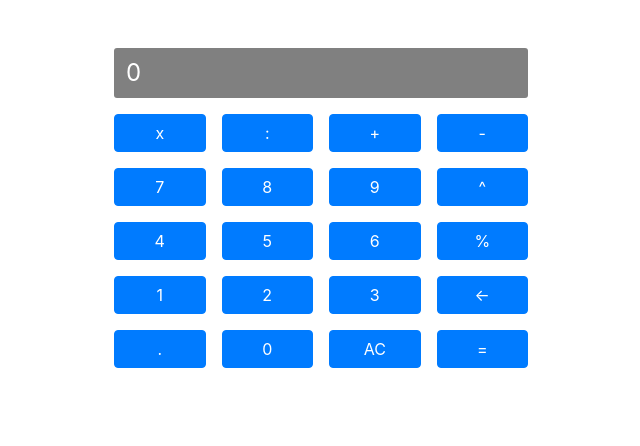
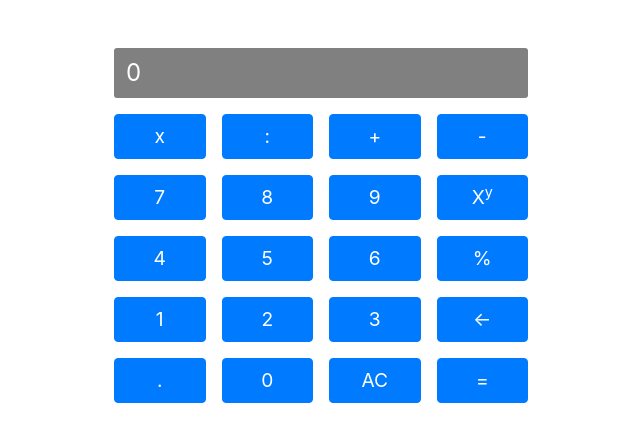
Before and after one commit to AnangM/Exercise2, a plain HTML site: page index.html in a window 1280 px wide. Shown: the whole page, without its empty margins (319-959 px from the left). Drawn offline with nearby package versions, Linux system fonts and the light colour scheme.

Commit message:
another fix

```diff
--- a/css/style.css
+++ b/css/style.css
@@ -6,6 +6,8 @@
 
 .btn{
     width: 100% !important;
+    height: 45px;
+    font-size: 1.2em;
 }
 .col{
     padding: 0.5em;
--- a/index.html
+++ b/index.html
@@ -29,7 +29,7 @@
                                         <div class="col"><button class="btn btn-primary">7</button></div>
                                         <div class="col"><button class="btn btn-primary">8</button></div>
                                         <div class="col"><button class="btn btn-primary">9</button></div>
-                                        <div class="col"><button class="btn btn-primary" data-action="pow">^</button></div>
+                                        <div class="col"><button class="btn btn-primary" data-action="pow">X<sup>y</sup></button></div>
                                     </div>
                                     <div class="row">
                                         <div class="col"><button class="btn btn-primary">4</button></div>
```
